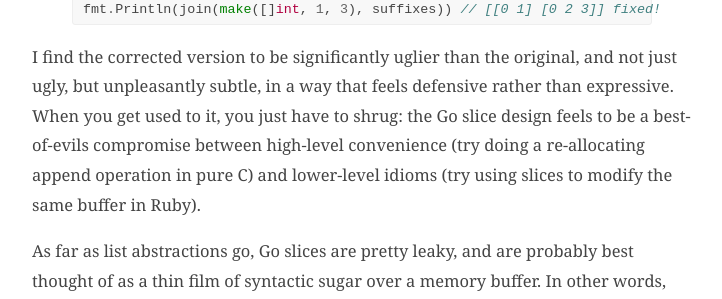
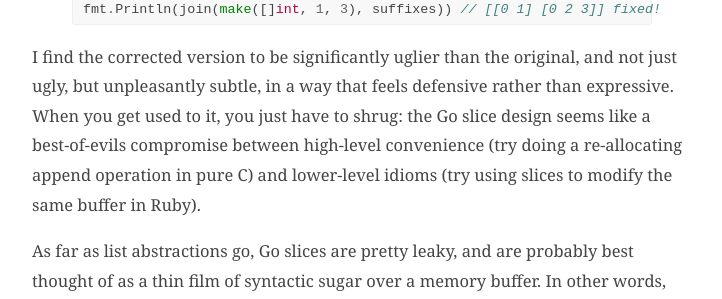
Before and after one commit to jeffomatic/jeffomatic.github.io, a Jekyll site: the page built from _posts/2015-01-27-appending-to-slices-in-go.md, in a window 1280 px wide and 900 px high, scrolled down 4710 px. Shown: the part 425-724 px from the top of the window, without its empty margins (278-1000 px from the left). Built offline with Jekyll 4.4.1, drawn with Linux system fonts in a browser that asks for light colours; some web fonts are replaced.

Commit message:
Fix grammar

```diff
--- a/_includes/header.html
+++ b/_includes/header.html
@@ -35,7 +35,7 @@
     {% endif %}
     {% if page.tags %}
       {% for tag in page.tags %}
-      <meta content="{{ tag }}" property="article:tag">
+        <meta content="{{ tag }}" property="article:tag">
       {% endfor %}
     {% endif %}
 
--- a/_posts/2015-01-27-appending-to-slices-in-go.md
+++ b/_posts/2015-01-27-appending-to-slices-in-go.md
@@ -166,6 +166,6 @@
 fmt.Println(join(make([]int, 1, 3), suffixes)) // [[0 1] [0 2 3]] fixed!
 {% endhighlight %}
 
-I find the corrected version to be significantly uglier than the original, and not just ugly, but unpleasantly subtle, in a way that feels defensive rather than expressive. When you get used to it, you just have to shrug: the Go slice design feels to be a best-of-evils compromise between high-level convenience (try doing a re-allocating append operation in pure C) and lower-level idioms (try using slices to modify the same buffer in Ruby).
+I find the corrected version to be significantly uglier than the original, and not just ugly, but unpleasantly subtle, in a way that feels defensive rather than expressive. When you get used to it, you just have to shrug: the Go slice design seems like a best-of-evils compromise between high-level convenience (try doing a re-allocating append operation in pure C) and lower-level idioms (try using slices to modify the same buffer in Ruby).
 
 As far as list abstractions go, Go slices are pretty leaky, and are probably best thought of as a thin film of syntactic sugar over a memory buffer. In other words, you really should know what's going on internally before using them. Go's own documentation admits to as much, and the official Go blog's ["Go slices: usage and internals"](http://blog.golang.org/go-slices-usage-and-internals) ought to be considered required reading for anyone using the language.
```
Also changed, not shown: 1 other file.
